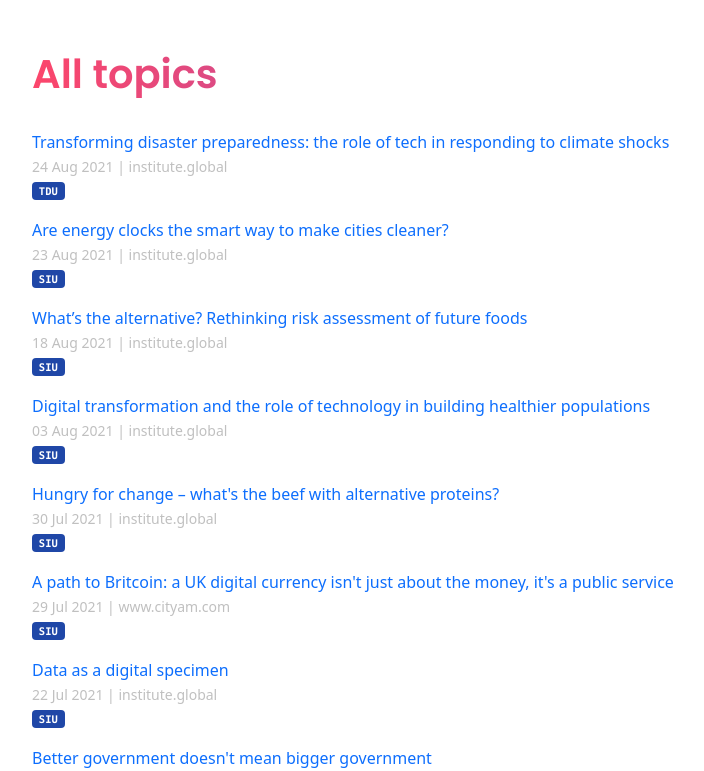
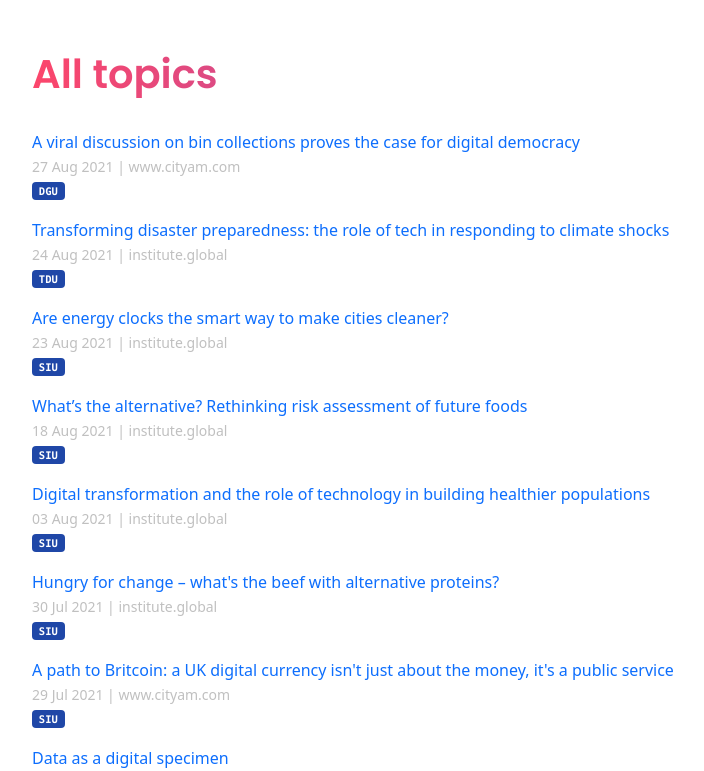
Before and after one commit to techpolicyio/techpolicyio.github.io, a Jekyll site: the page built from pages/home.md, in a window 1280 px wide and 900 px high, scrolled down 764 px, cut to the strip 129-900 px from the top of the window. Shown: the whole strip, without its empty margins (50-754 px from the left). Built offline with Jekyll 4.4.1, drawn with Linux system fonts in a browser that asks for light colours.

Commit message:
Update links.yml

```diff
--- a/_data/links.yml
+++ b/_data/links.yml
@@ -916,3 +916,7 @@
   url: https://institute.global/policy/are-energy-clocks-smart-way-make-cities-cleaner
   date: 2021-08-23
   unit: siu
+- title: "A viral discussion on bin collections proves the case for digital democracy"
+  url: https://www.cityam.com/viral-discussion-bin-collections-binspace-digital-democracy/
+  date: 2021-08-27
+  unit: dgu
```
